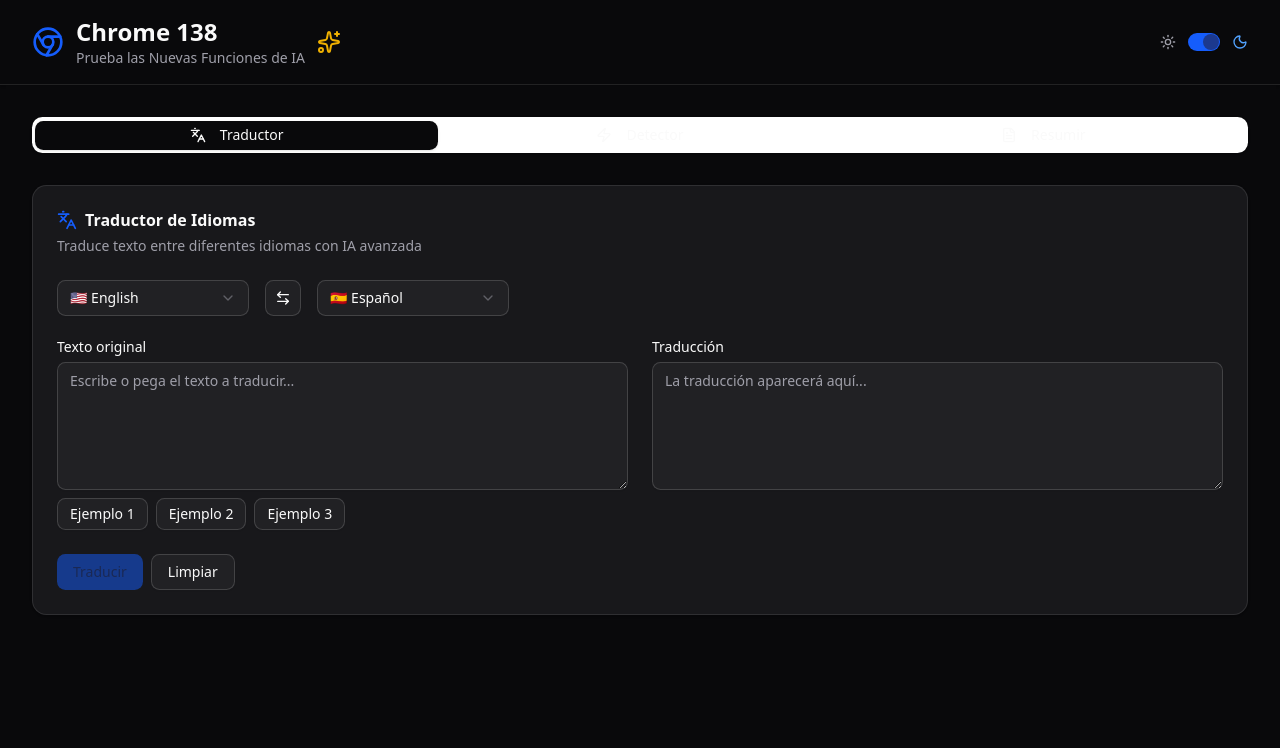
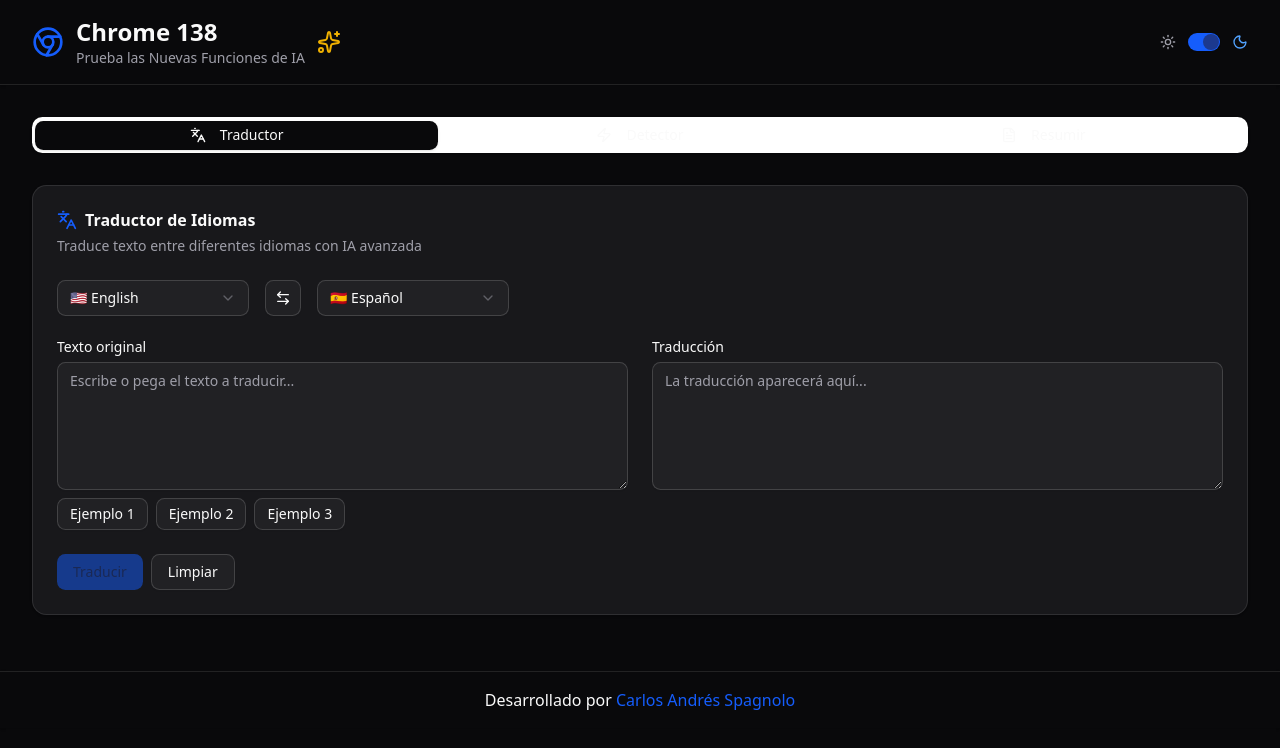
Before and after one commit to SpagnoloCarlos/chrome-ai, a React (Vite) app: page / in a window 1280 px wide. Shown: the top 748 px of the page. Built offline with nearby package versions, Linux system fonts and the light colour scheme.

Commit message:
add footer

```diff
--- a/src/App.tsx
+++ b/src/App.tsx
@@ -1,3 +1,4 @@
+import Footer from "./components/Footer";
 import Header from "./components/Header";
 import Navigation from "./components/Navigation";
 
@@ -8,6 +9,7 @@
       <main className="max-w-7xl mx-auto px-4 sm:px-6 lg:px-8 py-8">
         <Navigation />
       </main>
+      <Footer />
     </>
   );
 }
--- /dev/null
+++ b/src/components/Footer.tsx
@@ -0,0 +1,20 @@
+const Footer = () => {
+  return (
+    <footer className="bg-background border-t shadow-sm">
+      <div className="max-w-7xl mx-auto px-4 sm:px-6 lg:px-8 py-4">
+        <p className="text-center">
+          Desarrollado por{" "}
+          <a
+            href="https://spagnolo-carlos.netlify.app/"
+            target="_blank"
+            className="text-blue-600 hover:underline"
+          >
+            Carlos Andrés Spagnolo
+          </a>
+        </p>
+      </div>
+    </footer>
+  );
+};
+
+export default Footer;
```
